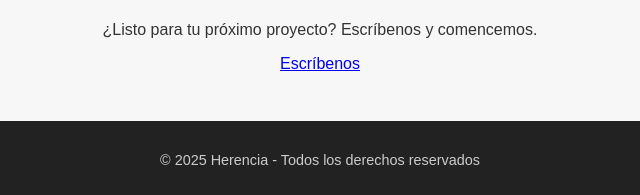
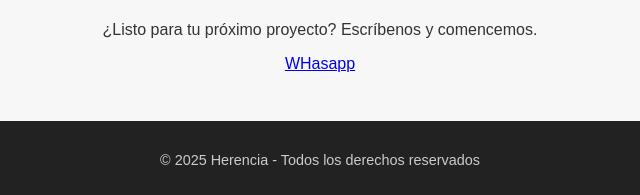
Before and after one commit to Herenciatcarq/herencia-landing, a plain HTML site: page index.html in a window 1280 px wide. Shown: the part 1218-1413 px from the top of the page, 320-960 px from the left. Drawn offline with Linux system fonts and the light colour scheme.

Commit message:
Update index.html

```diff
--- a/index.html
+++ b/index.html
@@ -52,7 +52,7 @@ Herencia</h1>
     <section id="contacto" class="section contacto">
         <h3>Contacto</h3>
         <p>¿Listo para tu próximo proyecto? Escríbenos y comencemos.</p>
-        <a href="https://wa.me/573103427994?text=Hola%2C%20quiero%20más%20información%20sobre%20servicios%20de%20construcción" target="_blank" class="btn">Escríbenos</a>
+        <a href="https://wa.me/573103427994?text=Hola%2C%20quiero%20más%20información%20sobre%20servicios%20de%20construcción" target="_blank" class="btn">WHasapp</a>
     </section>
 
     <footer>
```
